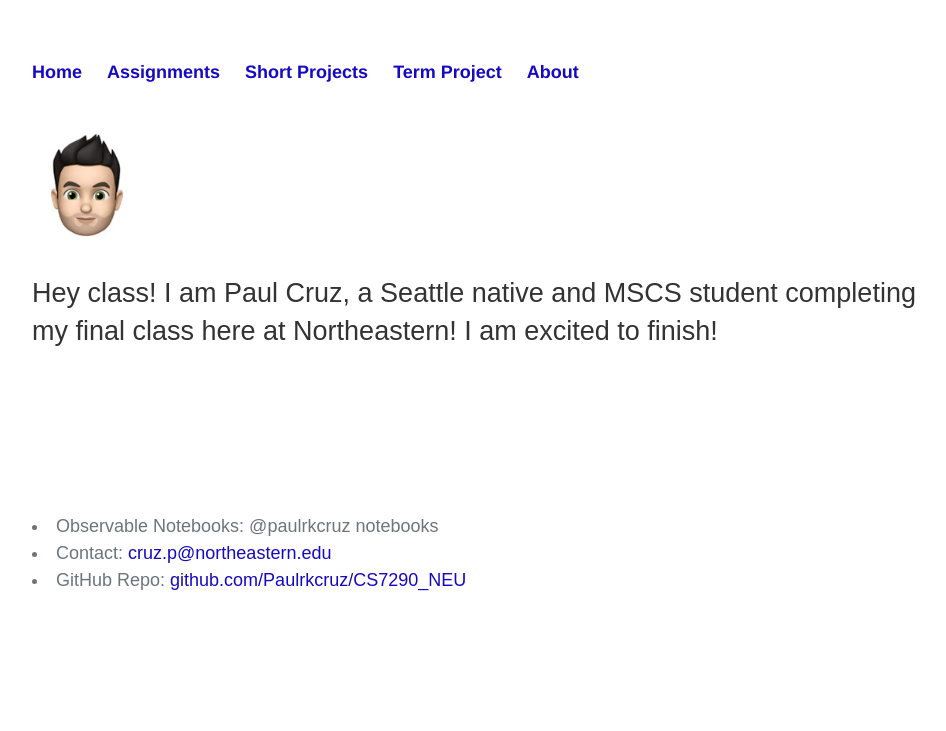
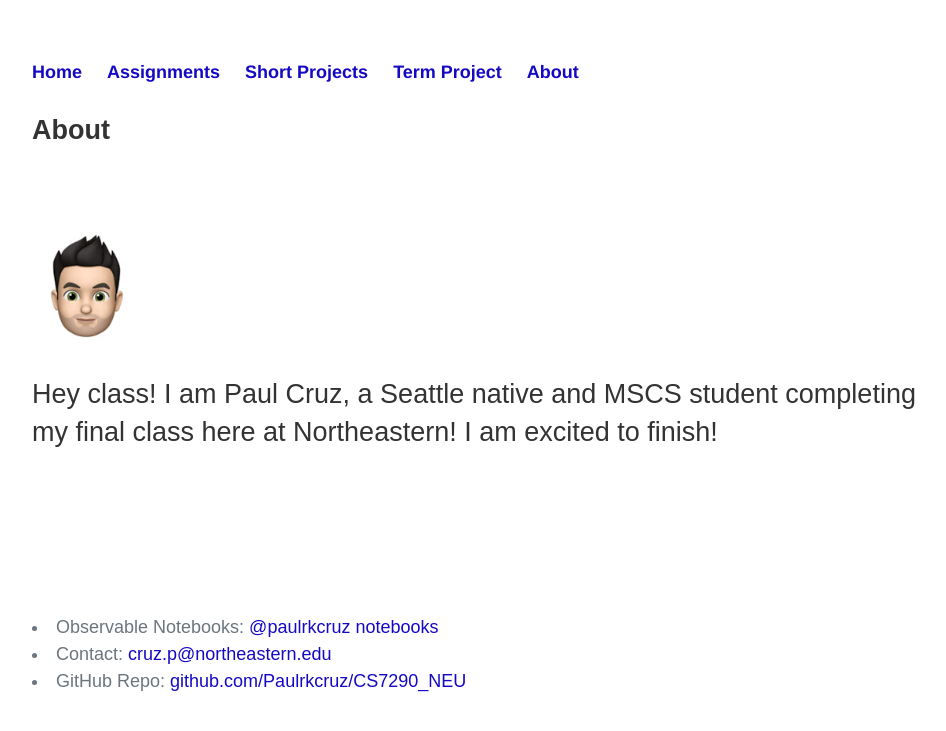
Before and after one commit to Paulrkcruz/CS7290_NEU, a Jekyll site: the page built from about/index.html, in a window 1280 px wide. Shown: the top 731 px of the page, without its empty margins (160-1106 px from the left). Built offline with Jekyll 4.4.1, drawn with Linux system fonts in a browser that asks for light colours.

```diff
--- a/_layouts/default.html
+++ b/_layouts/default.html
@@ -26,7 +26,7 @@
    <br>
    <br>
    <br>
-   <li>Observable Notebooks:  <a href="https://observablehq.com/@paulrkcruz"></a>@paulrkcruz notebooks</a></li>
+   <li>Observable Notebooks:  <a href="https://observablehq.com/@paulrkcruz">@paulrkcruz notebooks</a></li>
    <li>Contact:  <a href="mailto:kurtcruz@gmail.com">cruz.p@northeastern.edu</a></li>
    <li>GitHub Repo: <a href="https://github.com/Paulrkcruz/CS7290_NEU">github.com/Paulrkcruz/CS7290_NEU</a></li>
    </ul>
--- a/about/index.html
+++ b/about/index.html
@@ -2,6 +2,10 @@
 layout: default
 title: About
 ---
+<p>
+<b>About</b>
+</p>
+<br>
 		<div class="about align="left"">
 		<br>
 		<img src="/CS7290_NEU/about/prkcruz.jpeg" alt="Paul RK Cruz Digital Image" width="110" height="110">
--- a/assignments/index.html
+++ b/assignments/index.html
@@ -3,8 +3,9 @@ layout: default
 title: Assignments
 ---
 <p>
-Assignments:
+<b>Assignments:</b>
 </p>
+<br>
 		<div class="assignments" align="left">
 		<br>
 			{% comment %} <h1>Assignments</h1> {% endcomment %}
--- a/css/main.css
+++ b/css/main.css
@@ -14,8 +14,8 @@ h4 { font-size: 1.9em; }
 nav ul, footer ul { font-size: 1em; font-family: 'Helvetica', 'Arial', 'Sans-Serif'; padding: 0px; list-style: none; font-weight: bold; }
 nav ul li, footer ul li { display: inline; margin-right: 20px; }
 
-footer
-{ border-top: 1px solid #d5d5d5; font-size: .8em; }
+/* footer
+{ border-top: 1px solid #d5d5d5; font-size: .8em; } */
 
 body {
     font-family: 'Source Sans Pro', sans-serif;
--- a/short_projects/index.html
+++ b/short_projects/index.html
@@ -3,8 +3,9 @@ layout: default
 title: Short Projects
 ---
 <p>
-Short Projects:
+<b>Short Projects:</b>
 </p>
+<br>
 		<div class="short_projects" align="left">
 		<br>
 			{% comment %} <h1>short_projects</h1> {% endcomment %}
--- a/term_project/index.html
+++ b/term_project/index.html
@@ -3,8 +3,9 @@ layout: default
 title: Term Project
 ---
 <p>
-Term Project:
+<b>Term Project:</b>
 </p>
+<br>
 		<div class="term_project" align="left">
 		<br>
 			{% comment %} <h1>short_projects</h1> {% endcomment %}
```
